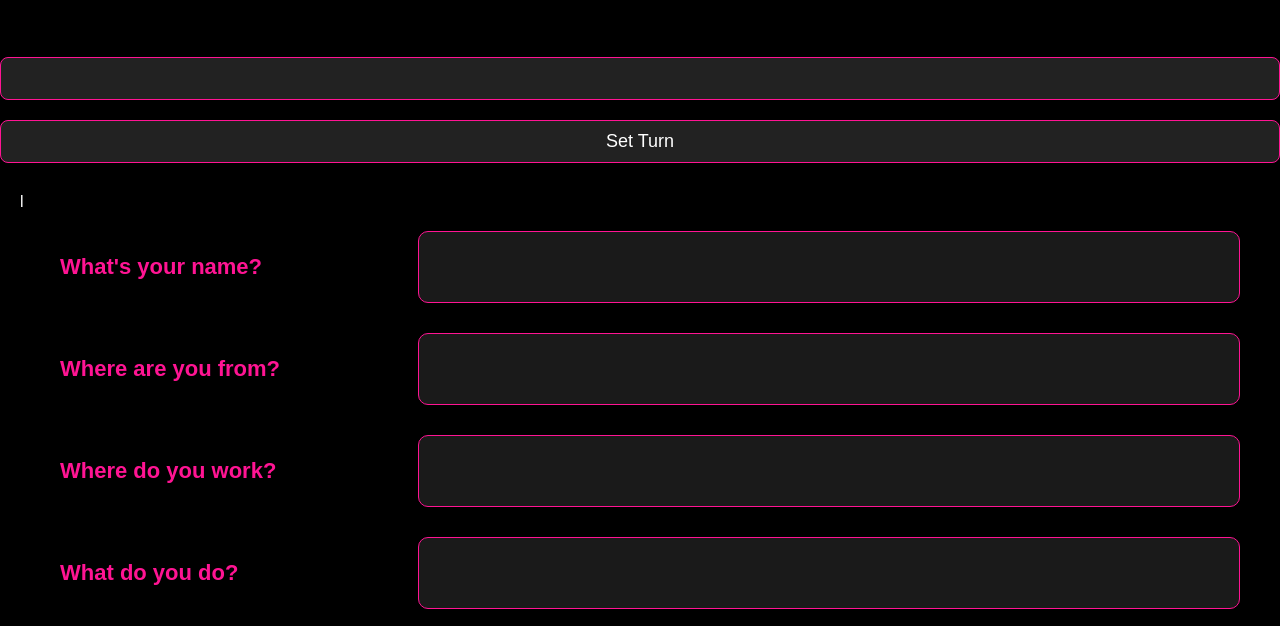
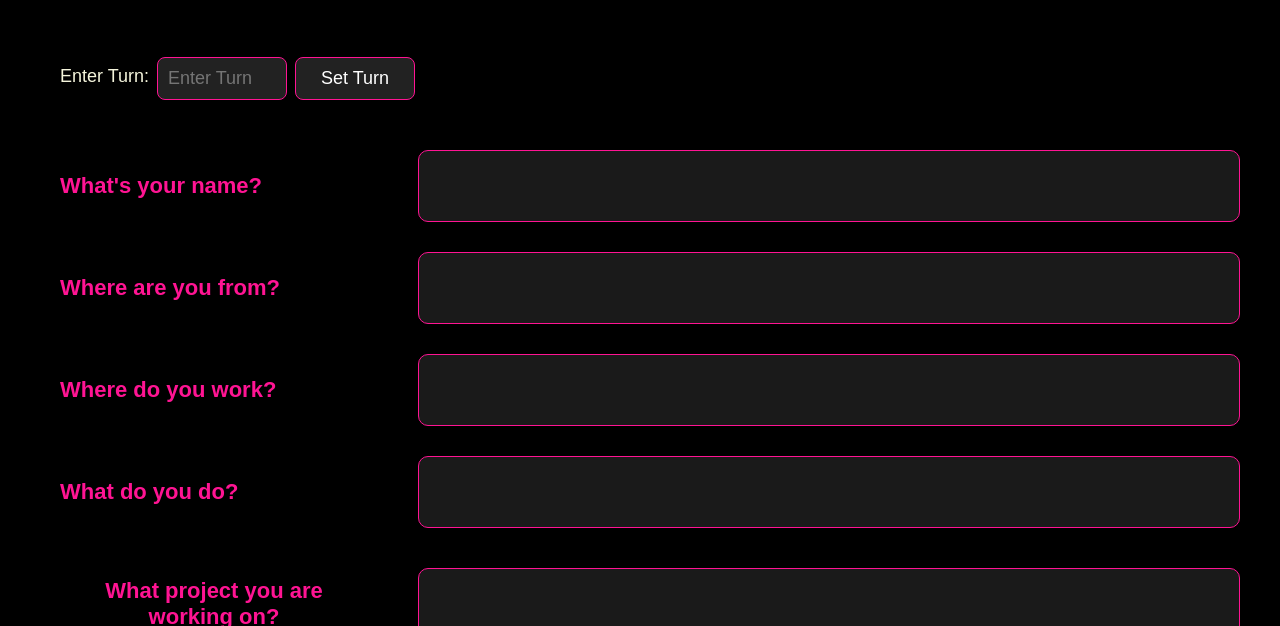
Before and after one commit to DeepLumiere/IWP-Assignment, a website built with Vite: page about.html in a window 1280 px wide. Shown: the part 191-817 px from the top of the page. Built offline with nearby package versions, Linux system fonts and the light colour scheme.

Commit message:
THE PORTFOLIO

```diff
--- a/about.html
+++ b/about.html
@@ -20,11 +20,15 @@
         </ul>
     </nav>
 </header>
-<h1>About</h1>
-<form onsubmit="updateTurn(); return false;">
-    <input type="number" name="turn">
-    <input type="submit" value="Set Turn">
-</form>
+    <h1>About</h1>
+    <form onsubmit="updateTurn(); return false;">
+        <form onsubmit="updateTurn(); return false;">
+            <div style="display: flex; gap: 8px; align-items: center;">
+                <label for="turn" style="color: beige; padding-left: 60px;">Enter Turn:</label>
+                <input type="number" id="turn" name="turn" placeholder="Enter Turn" style="width: 130px;">
+                <input type="submit" value="Set Turn" style="width: 120px;" >
+            </div>
+        </form>
 
 <section class="about-container">
     <table>
@@ -37,7 +41,7 @@
             </td>
 
         </tr>
-        <tr>l
+        <tr>
             <td>
                 <button class="question" onclick="showAnswer('nationality')">Where are you from?</button>
             </td>
```
